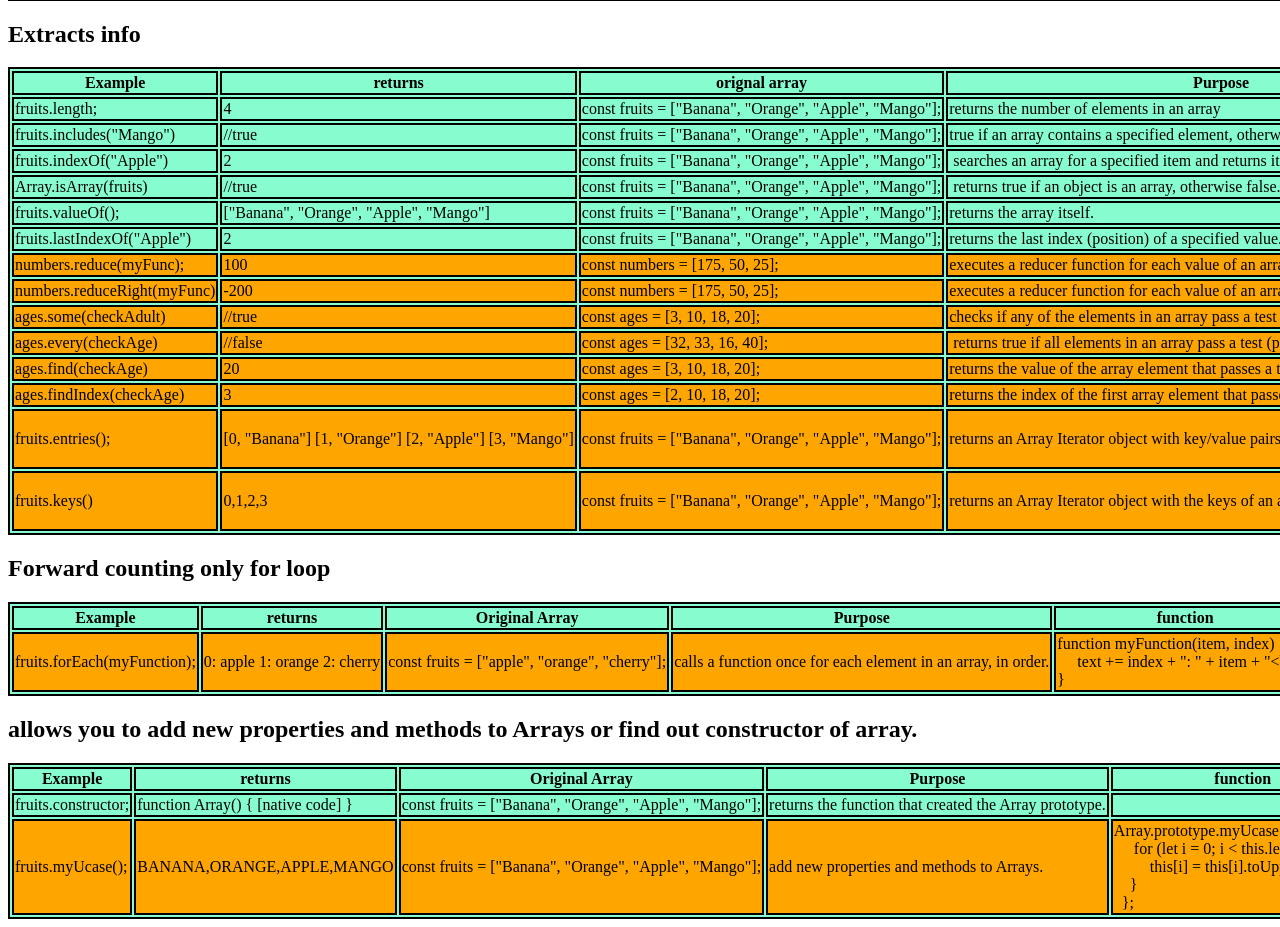
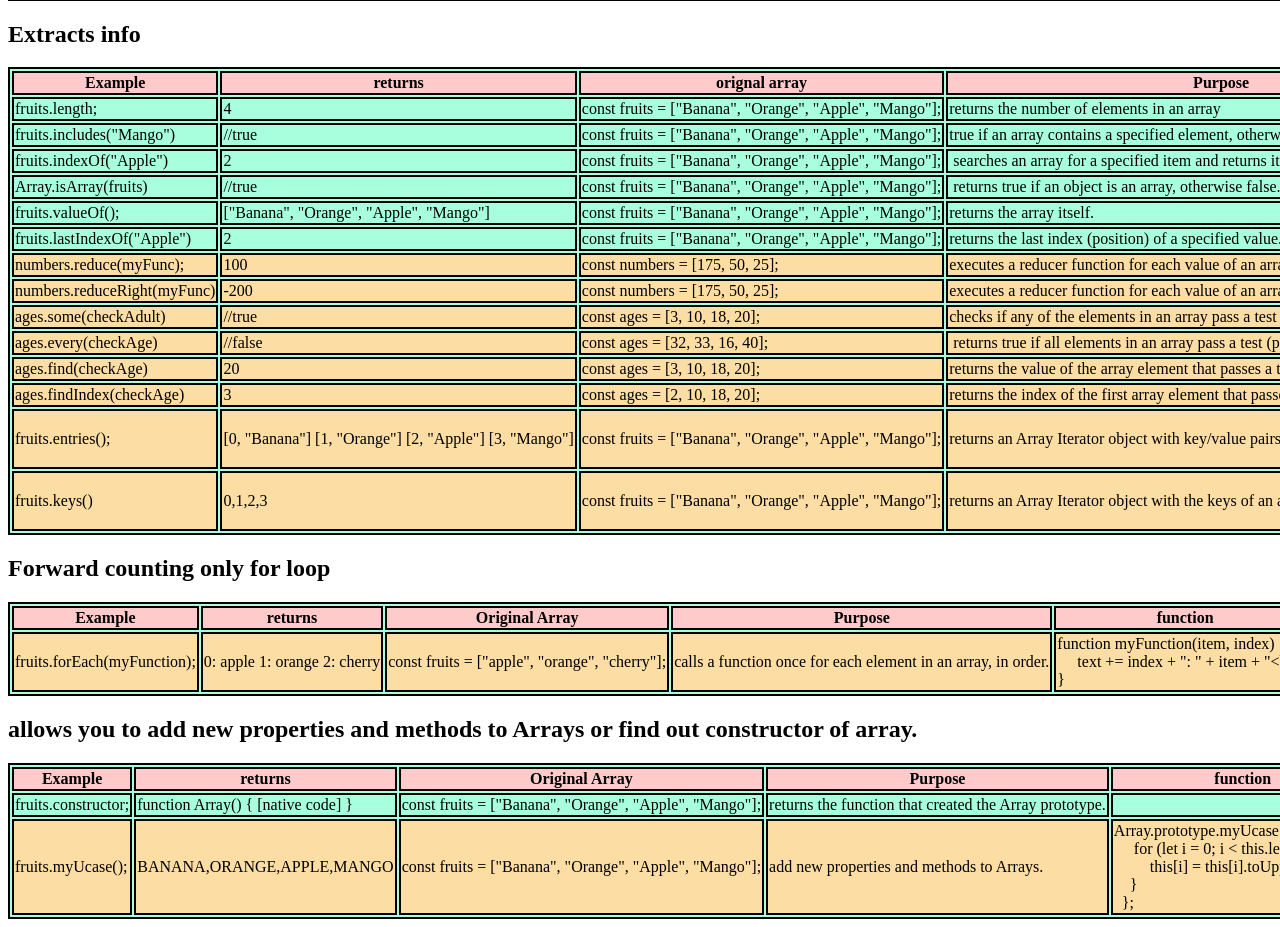
Before and after one commit to promoteglobal/iteratorChart, a plain HTML site: page index.html in a window 1280 px wide. Shown: the part 735-1662 px from the top of the page. Drawn offline with Linux system fonts and the light colour scheme.

Commit message:
softer colors

```diff
--- a/index.html
+++ b/index.html
@@ -14,7 +14,7 @@
 
   <table>
     <thead>
-      <tr>
+      <tr class="headerColor">
         <th colspan="4">(Original Array) const fruits = ["Banana", "Orange", "Apple", "Mango"]</th>
       </tr>
       <tr>
@@ -86,7 +86,7 @@
 
   <table>
     <thead>
-      <tr>
+      <tr class="headerColor">
         <th>Example</th>
         <th>New Array(returned)</th>
         <th>Original Array</th>
@@ -132,7 +132,7 @@
         <td>const numbers = [4, 9, 16, 25]; </td>
         <td> creates a new array with the results of calling a function for every array element.</td>
       </tr>
-      <tr class="org">
+      <tr class="funcNeeded">
         <td>ages.filter(checkAdult);</td>
         <td>[32, 33, 40] </td>
         <td>const ages = [32, 33, 16, 40]; ;</td>
@@ -149,7 +149,7 @@
 
   <table>
     <thead>
-      <tr>
+      <tr class="headerColor">
         <th>Example</th>
         <th>returns</th>
         <th>orignal array</th>
@@ -194,7 +194,7 @@
         <td>const fruits = ["Banana", "Orange", "Apple", "Mango"]; </td>
         <td>returns the last index (position) of a specified value.</td>
       </tr>
-      <tr class="org">
+      <tr class="funcNeeded">
         <td>numbers.reduce(myFunc);</td>
         <td>100</td>
         <td>const numbers = [175, 50, 25]; </td>
@@ -204,7 +204,7 @@
             }
         </td>
       </tr>
-      <tr class="org">
+      <tr class="funcNeeded">
         <td>numbers.reduceRight(myFunc)</td>
         <td>-200</td>
         <td>const numbers = [175, 50, 25]; </td>
@@ -214,7 +214,7 @@
             }
         </td>
       </tr>
-      <tr class="org">
+      <tr class="funcNeeded">
         <td>ages.some(checkAdult)</td>
         <td>//true</td>
         <td>const ages = [3, 10, 18, 20]; </td>
@@ -224,7 +224,7 @@
             }
         </td>
       </tr>
-      <tr class="org">
+      <tr class="funcNeeded">
         <td>ages.every(checkAge) </td>
         <td>//false</td>
         <td>const ages = [32, 33, 16, 40]; </td>
@@ -234,7 +234,7 @@
             }
         </td>
       </tr>
-      <tr class="org">
+      <tr class="funcNeeded">
         <td>ages.find(checkAge)</td>
         <td>20</td>
         <td>const ages = [3, 10, 18, 20];  </td>
@@ -244,7 +244,7 @@
             }
         </td>
       </tr>
-      <tr class="org">
+      <tr class="funcNeeded">
         <td>ages.findIndex(checkAge)</td>
         <td>3</td>
         <td>const ages = [2, 10, 18, 20]; </td>
@@ -254,7 +254,7 @@
             }
         </td>
       </tr>
-      <tr class="org">
+      <tr class="funcNeeded">
         <td>fruits.entries();</td>
         <td>[0, "Banana"]
             [1, "Orange"]
@@ -268,7 +268,7 @@
             }
         </td>
       </tr>
-      <tr class="org">
+      <tr class="funcNeeded">
         <td>fruits.keys()</td>
         <td>0,1,2,3</td>
         <td>const fruits = ["Banana", "Orange", "Apple", "Mango"]; </td>
@@ -285,7 +285,7 @@
 
   <table>
     <thead>
-      <tr>
+      <tr class="headerColor">
         <th>Example</th>
         <th>returns</th>
         <th>Original Array</th>
@@ -294,7 +294,7 @@
       </tr>
     </thead>
     <tbody>
-      <tr class="org">
+      <tr class="funcNeeded">
         <td>fruits.forEach(myFunction);</td>
         <td>0: apple
             1: orange
@@ -314,7 +314,7 @@
 
   <table>
     <thead>
-      <tr>
+      <tr class="headerColor">
         <th>Example</th>
         <th>returns</th>
         <th>Original Array</th>
@@ -330,7 +330,7 @@
         <td>returns the function that created the Array prototype.</td>
         <td></td>
       </tr>
-      <tr class="org">
+      <tr class="funcNeeded">
         <td>fruits.myUcase();</td>
         <td>BANANA,ORANGE,APPLE,MANGO</td>
         <td>const fruits = ["Banana", "Orange", "Apple", "Mango"];</td>
--- a/styles.css
+++ b/styles.css
@@ -9,9 +9,13 @@ th, td {
 
 
 table {
-  background-color: rgb(135, 252, 207);
+  background-color: rgb(168, 255, 222);
 }
 
-.org {
-  background-color: orange;
+.funcNeeded {
+  background-color: rgb(252, 221, 164);
 }
+
+.headerColor {
+  background-color: rgb(255, 202, 202);
+}
```
